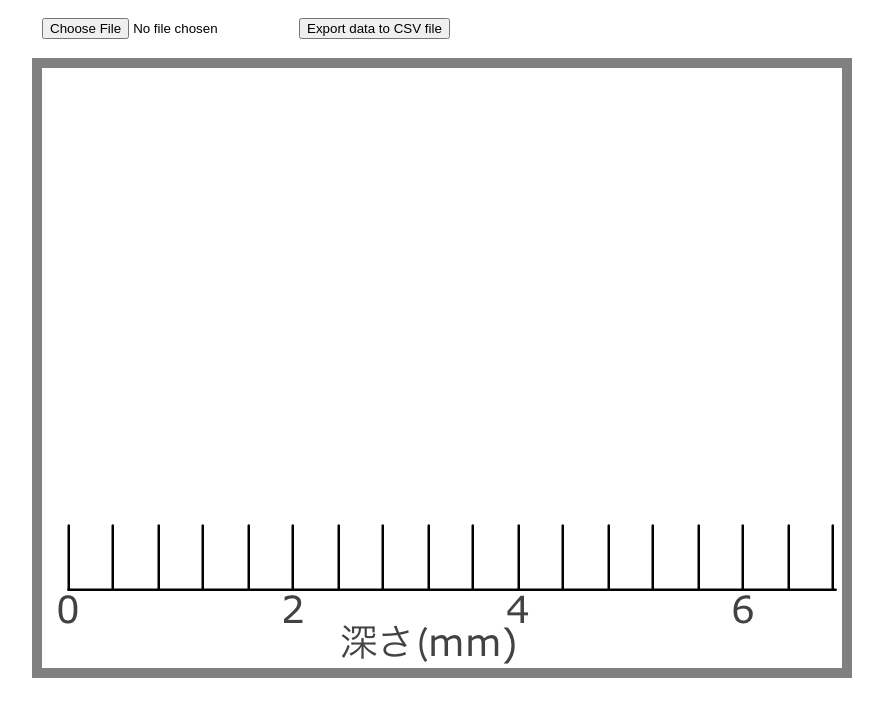
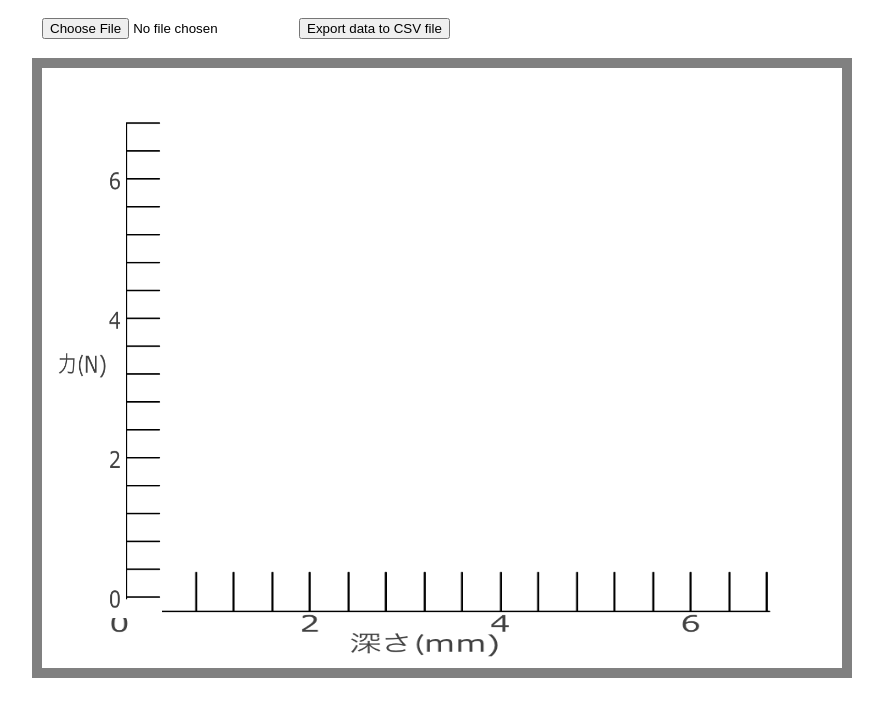
Before and after one commit to nafu/force-sense-drawing-tool, a plain HTML site: page sample.html in a window 1280 px wide. Shown: the whole page, without its empty margins (66-949 px from the left). Drawn offline with Linux system fonts and the light colour scheme.

Commit message:
Add y-axis image and draw
As I tried to draw devided image with x-axis and y-axis,
x and y axis should be one image.
That would be easily handled.

```diff
--- a/sample.html
+++ b/sample.html
@@ -59,11 +59,17 @@
 
     var plots = []
 
-    var img = new Image();
-    img.onload = function () {
-      ctx.drawImage(img, -30, 450);
+    var x_axis_img = new Image();
+    x_axis_img.onload = function () {
+      ctx.drawImage(x_axis_img, 30, 500, 700, 100);
     }
-    img.src = "img/x-axis.png";
+    x_axis_img.src = "img/x-axis.png";
+
+    var y_axis_img = new Image();
+    y_axis_img.onload = function () {
+      ctx.drawImage(y_axis_img, -30, 50, 150, 500);
+    }
+    y_axis_img.src = "img/y-axis.png";
 
     /* Mouse Capturing Work */
     canvas.addEventListener('mousemove', function(e) {
```
Also changed, not shown: img/y-axis.png (added).
